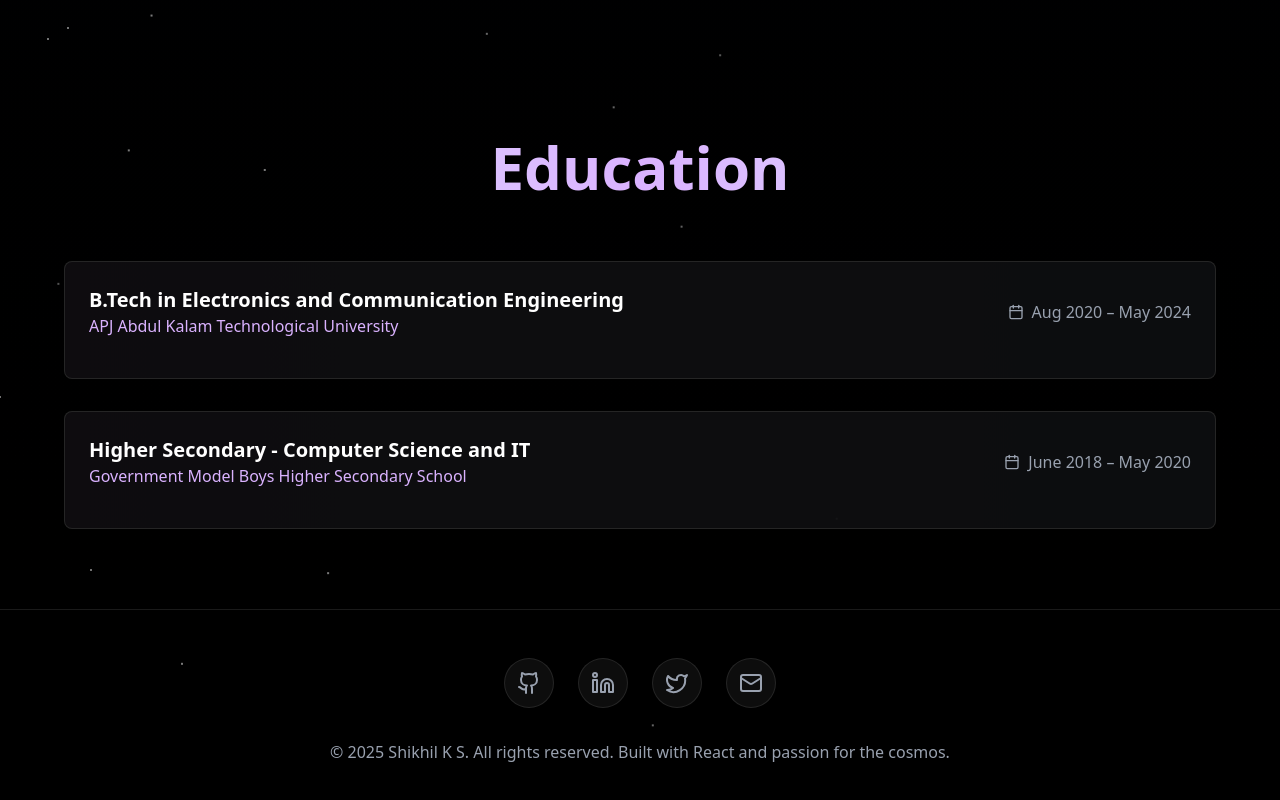
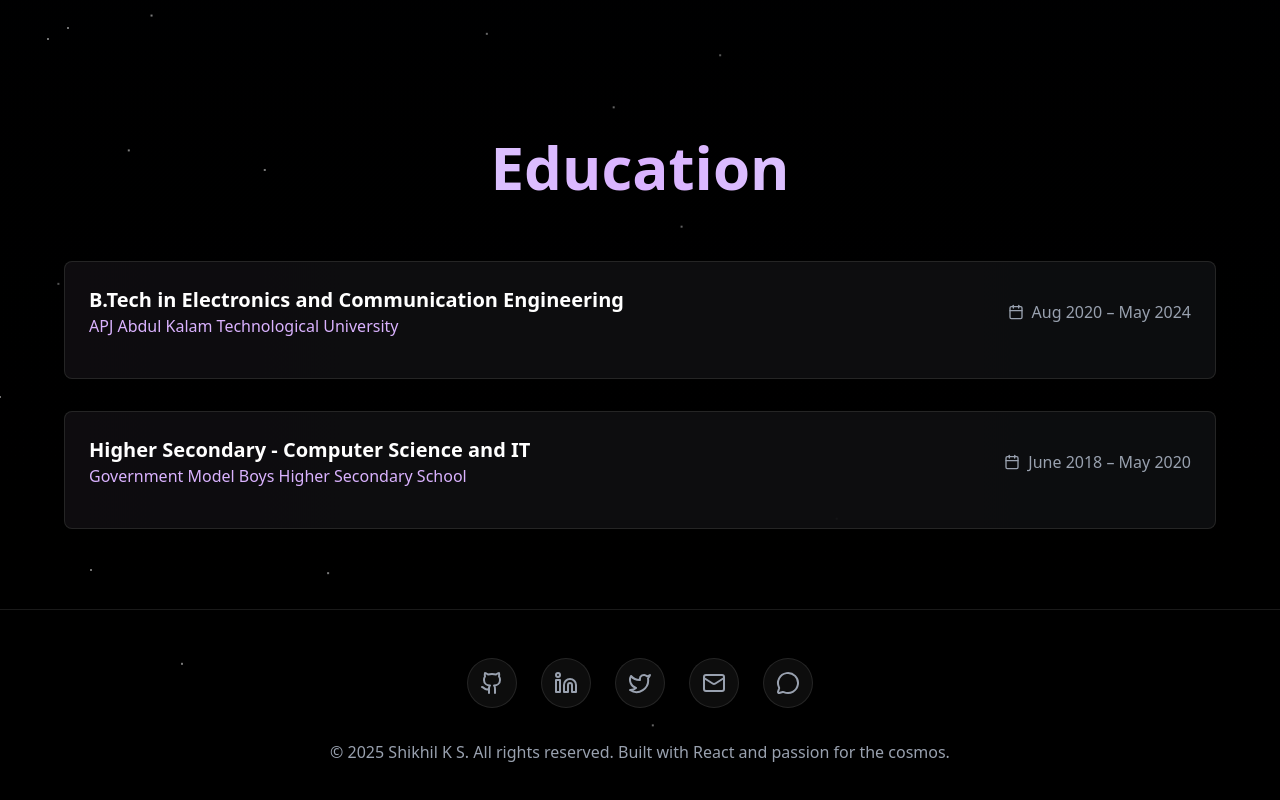
Before and after one commit to SHIKHIL8137/portfolio, a React (Vite) app: page / in a window 1280 px wide. Shown: the part 3903-4703 px from the top of the page. Built offline with nearby package versions, Linux system fonts and the light colour scheme.

Commit message:
update footer

```diff
--- a/src/components/FooterSection.tsx
+++ b/src/components/FooterSection.tsx
@@ -1,18 +1,30 @@
 import React, { useContext } from "react";
-import { Github, Linkedin, Twitter, Mail } from "lucide-react";
+import { Github, Linkedin, Twitter, Mail, MessageCircle } from "lucide-react"; // Using MessageCircle for WhatsApp icon, you can replace if you have a WhatsApp icon
 import type { LucideProps } from "lucide-react";
 import { ThemeContext } from "../context/ThemeContext";
 import { user } from "../utils/data";
+
 type IconComponent = React.ComponentType<LucideProps>;
 
 const Footer: React.FC = () => {
   const { theme } = useContext(ThemeContext);
 
+
   const socialLinks: { icon: IconComponent; href: string; label: string }[] = [
     { icon: Github, href: user.contact.github, label: "GitHub" },
     { icon: Linkedin, href: user.contact.linkedin, label: "LinkedIn" },
-    { icon: Twitter, href: "#", label: "Twitter" }, // Add your Twitter link if available
-    { icon: Mail, href: `mailto:${user.contact.email}`, label: "Email" },
+    { icon: Twitter, href: "#", label: "Twitter" },
+    {
+      icon: Mail,
+      href: `https://mail.google.com/mail/?view=cm&fs=1&to=${user.contact.email}`,
+      label: "Email",
+    },
+
+    {
+      icon: MessageCircle,
+      href: `https://wa.me/${user?.contact?.phone}`,
+      label: "WhatsApp",
+    },
   ];
 
   return (
@@ -46,11 +58,7 @@ const Footer: React.FC = () => {
             </a>
           ))}
         </div>
-        <p
-          className={
-            theme === "dark" ? "text-gray-400" : "text-gray-600"
-          }
-        >
+        <p className={theme === "dark" ? "text-gray-400" : "text-gray-600"}>
           © {new Date().getFullYear()} {user.name}. All rights reserved. Built
           with React and passion for the cosmos.
         </p>
--- a/src/utils/data.ts
+++ b/src/utils/data.ts
@@ -12,7 +12,7 @@ export const user = {
   profileImg:ProfileImg,
   resume:resume,
   contact: {
-    phone: "+91 9447190058",
+    phone: "919447190058",
     email: "shikhilks369@gmail.com",
     linkedin: "https://www.linkedin.com/in/shikhil-k-s-870392215/",
     github: "https://github.com/SHIKHIL8137"
```
